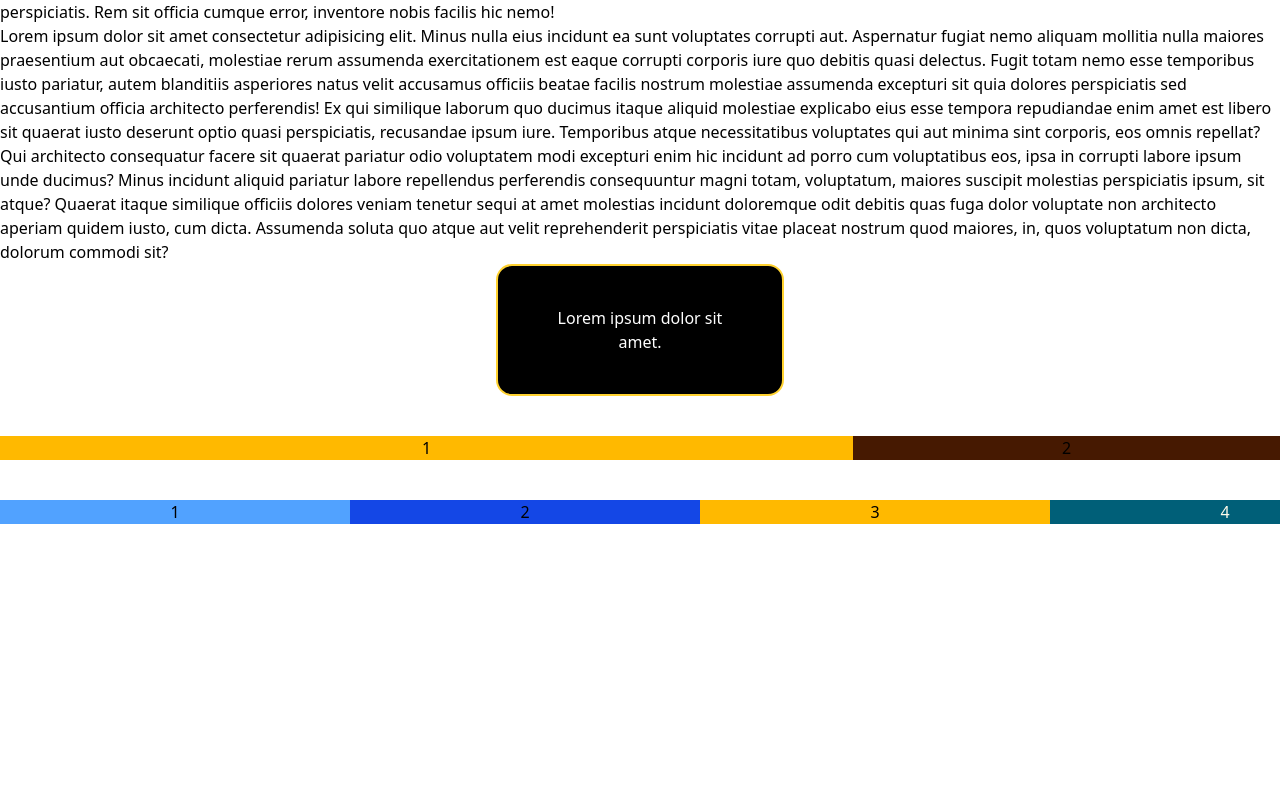
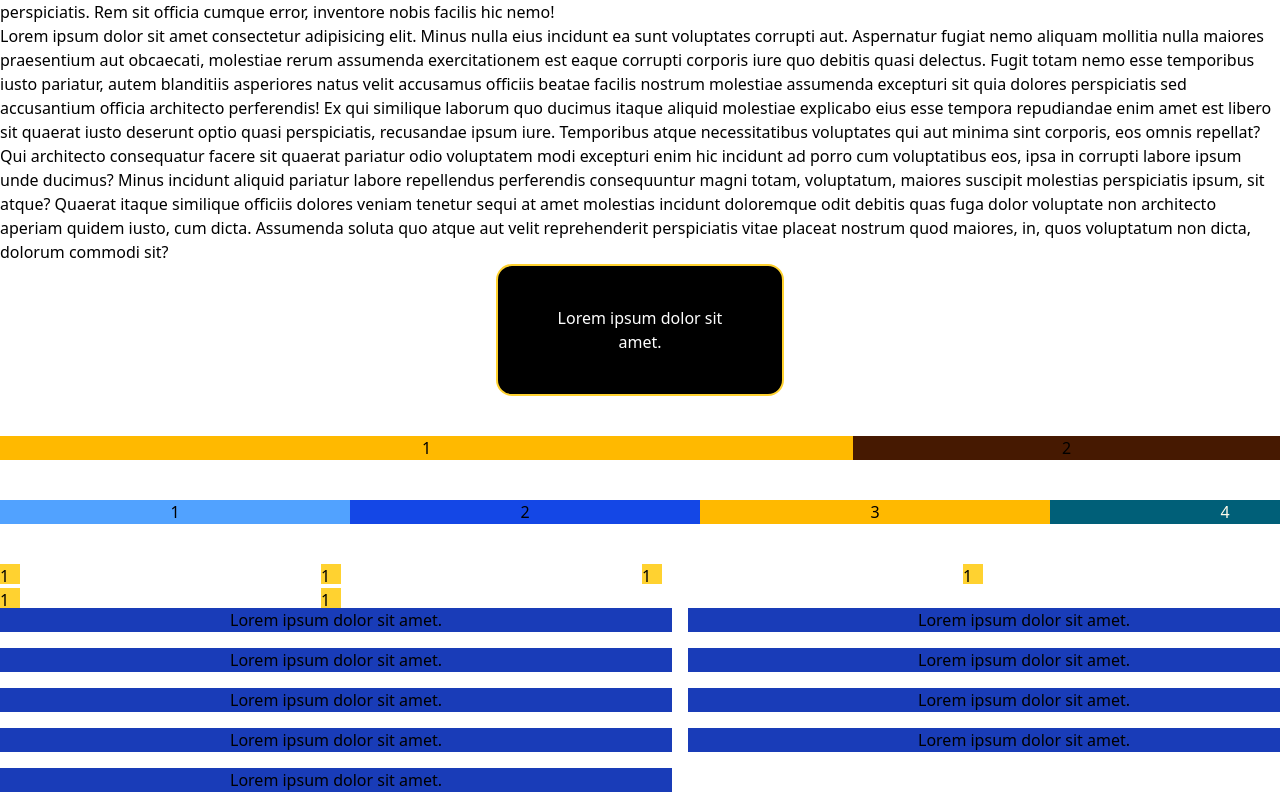
Before and after one commit to saifhusain62/Tailwindcss, a React (Vite) app in the folder tailwind/: page / in a window 1280 px wide. Shown: the part 3736-4528 px from the top of the page. Before the commit the page ends 4300 px from the top, so only its background shows below. Built offline with nearby package versions, Linux system fonts and the light colour scheme.

Commit message:
GRID UPDTAE

```diff
--- a/tailwind/src/App.jsx
+++ b/tailwind/src/App.jsx
@@ -267,6 +267,30 @@ function App() {
 
                         </div>
 
+                        <div className='grid grid-cols-4 gap-1'>
+                          <div className='bg-amber-300 w-5 h-5'>1</div>
+                          <div className='bg-amber-300 w-5 h-5'>1</div>
+                          <div className='bg-amber-300 w-5 h-5'>1</div>
+                          <div className='bg-amber-300 w-5 h-5'>1</div>
+                          <div className='bg-amber-300 w-5 h-5'>1</div>
+                          <div className='bg-amber-300 w-5 h-5'>1</div>
+
+                        </div>
+
+                        <div className='grid grid-flow-col  grid-rows-5 gap-4 mx-auto w-7xl'>
+
+                          <div className='bg-blue-800 w-2xl text-center'>Lorem ipsum dolor sit amet.</div>
+                          <div className='bg-blue-800 w-2xl text-center'>Lorem ipsum dolor sit amet.</div>
+                          <div className='bg-blue-800 w-2xl text-center'>Lorem ipsum dolor sit amet.</div>
+                          <div className='bg-blue-800 w-2xl text-center'>Lorem ipsum dolor sit amet.</div>
+                          <div className='bg-blue-800 w-2xl text-center'>Lorem ipsum dolor sit amet.</div>
+                          <div className='bg-blue-800 w-2xl text-center'>Lorem ipsum dolor sit amet.</div>
+                          <div className='bg-blue-800 w-2xl text-center'>Lorem ipsum dolor sit amet.</div>
+                          <div className='bg-blue-800 w-2xl text-center'>Lorem ipsum dolor sit amet.</div>
+                          <div className='bg-blue-800 w-2xl text-center'>Lorem ipsum dolor sit amet.</div>
+
+                        </div>
+
 
 
     </div>
```
